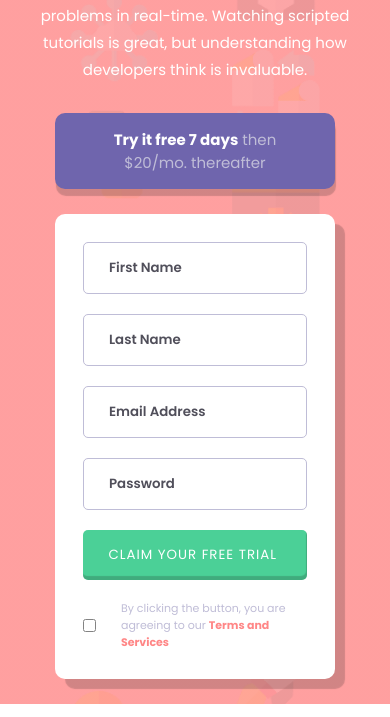
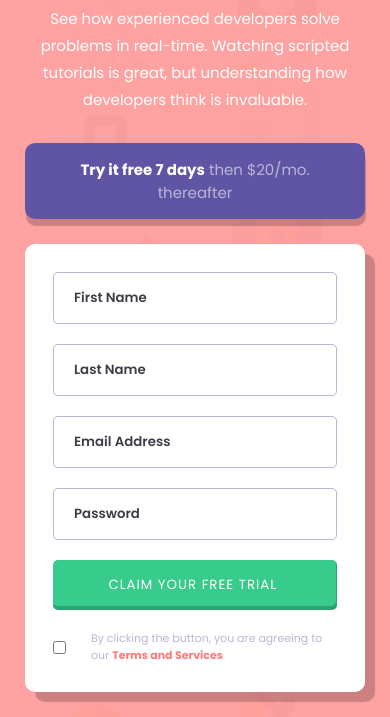
Before and after one commit to Allanlima123/formulario-basico, a plain HTML site: page index.html in a window 390 px wide. Shown: the part 170-887 px from the top of the page. Drawn offline with Linux system fonts and the light colour scheme.

Commit message:
melhorando o desafio

```diff
--- a/index.html
+++ b/index.html
@@ -4,6 +4,7 @@
     <meta charset="UTF-8">
     <meta http-equiv="X-UA-Compatible" content="IE=edge">
     <meta name="viewport" content="width=device-width, initial-scale=1.0">
+    <link rel="shortcut icon" href="src/favicon-32x32.png" type="image/x-icon">
 
     <!-- link css -->
 
@@ -17,15 +18,14 @@
 
     <section class="cadastro">
         <div class="sobre">
-            <h1 class="price">Learn to code by watching others</h1>
-            <p>See how experienced developers solve problems in real-time. Watching scripted tutorials is great,
+            <h1 class="titulo">Learn to code by watching others</h1>
+            <p class="paragrafo">See how experienced developers solve problems in real-time. Watching scripted tutorials is great,
                 but understanding how developers think is invaluable.</p>
         </div>
 
-        <div class="fumulario">
+        <div class="container-box">
             <h3 class="title"><strong>Try it free 7 days</strong> then $20/mo. thereafter</h3>
             <form action="index.html" method="action">
-
                 <div class="inputBox">
                     <input type="text" placeholder="First Name" >
                 </div>
@@ -45,10 +45,9 @@
                 <input type="submit" value="Claim your free trial " class="btn">
 
                 <div class="flex">
-                    <input type="checkbox" name="Termos de serviços" id="marcado">
+                    <input type="checkbox" name="Termos" value="Termos de serviços">
                     <p>By clicking the button, you are agreeing to our <strong>Terms and Services</strong></p>
                 </div>
-
             </form>
         </div>
     </section>
--- a/src/global.css
+++ b/src/global.css
@@ -5,10 +5,8 @@
     --cor-green: #38cc8c;
     --cor-blue:#6055a5;
     --cor-white:#fff;
-
     --cor-Dark-Blue: #3e3c49;
     --cor-Grayish-Blue: #b9b6d3;
-
     --fonte-principal: "Poppins",sans-serif;
 }
 
--- a/src/style.css
+++ b/src/style.css
@@ -1,7 +1,7 @@
 
 .cadastro{
-    background-image: url(../src/bg-intro-desktop.png),
-                    linear-gradient(rgba(255, 122, 122,.8), rgba(255, 122, 122,.8));
+    background-image: linear-gradient(rgba(255, 122, 122,.7), rgba(255, 122, 122,.7)),
+                      url(../src/bg-intro-desktop.png);
     background-position: center;
     background-size: cover;
     background-repeat: no-repeat;
@@ -10,13 +10,12 @@
     justify-content: space-evenly;
     align-items: center;
     flex-wrap: wrap;
-    opacity: .9;
     max-width: 1440px;
     margin: 0 auto;
 }
 
 .cadastro .sobre,
-.cadastro .fumulario{
+.cadastro .container-box{
     flex: 0 1 48rem;
 }
 
@@ -24,11 +23,11 @@
     color: var(--cor-white);
 }
 
-.cadastro .sobre .price{
+.cadastro .sobre .titulo{
     font-size: 4rem;
 }
 
-.cadastro .sobre  p{
+.cadastro .sobre .paragrafo{
     font-size: 1.5rem;
     margin-top: 2.5rem;
     line-height: 1.8;
@@ -36,11 +35,12 @@
 
 /* formulário */
 
-.fumulario{
+.container-box{
     width: 100%;
+    margin: 0 2.5rem;
 }
 
-.fumulario .title{
+.container-box .title{
     background: var(--cor-blue);
     border-radius: 10px;
     padding: 2rem 0;
@@ -51,40 +51,40 @@
     box-shadow: 1px 7px 1px rgba(0,0,0,.2);
 }
 
-.fumulario .title strong{
+.container-box .title strong{
     color: var(--cor-white);
     font-weight: 700;
 }
 
-.fumulario form{
+.container-box form{
     background: var(--cor-white);
     border-radius: 10px;
     margin: 2.5rem 0;
-    padding: 2.8rem;
+    padding: 2rem;
     box-shadow: 10px 10px 1px rgba(0,0,0,.2);
 }
 
-.fumulario form .inputBox{
+.container-box form .inputBox{
     margin-bottom: 2rem;
     cursor: pointer;
 }
 
-.fumulario form .inputBox input{
+.container-box form .inputBox input{
     width: 100%;
-    padding: 1.5rem 2.5rem;
+    padding: 1.5rem 2rem;
     border: 1px solid var(--cor-Grayish-Blue);
     border-radius: 5px;
 }
 
-.fumulario form .inputBox input:active{
+.container-box form .inputBox input:active{
     border: 1px solid var(--cor-Dark-Blue);
+    background: #f0efef;
 }
 
-.fumulario form .inputBox input::placeholder{
+.container-box form .inputBox input::placeholder{
     font-weight: 600;
     color: var(--cor-Dark-Blue);
 }
-
 
 .cadastro form .btn{
     width: 100%;
@@ -105,10 +105,6 @@
     padding-top: 2rem;
 }
 
-.cadastro form .flex #marcado{
-    cursor: pointer;
-}
-
 .cadastro form .flex p{
     color: var(--cor-Grayish-Blue);
     font-size: 11px;
@@ -119,7 +115,6 @@
 }
 
 @media (max-width:970px){
-
     .cadastro .sobre{
         text-align: center;
         margin: 3rem 2rem;
@@ -138,10 +133,9 @@
 
 @media (max-width:425px){
 
-    .fumulario form{
+    .cadastro .container-box form{
         background: var(--cor-white);
         border-radius: 10px;
-        margin: 2.5rem;
         padding: 2.8rem;
     }
 
@@ -149,22 +143,18 @@
         font-size: 3rem;
     }
 
-    .cadastro .fumulario .title{
+    .cadastro .container-box .title{
         padding: 1.5rem 3rem;
-        margin: 0 2.5rem;
     }
 }
 
 @media (max-width:320px){
-
     .cadastro{
-        background-image: url(../src/bg-intro-mobile.png),
-                        linear-gradient(rgba(255, 122, 122,.8), rgba(255, 122, 122,.8));
+        background-image: linear-gradient(rgba(255, 122, 122,.7), rgba(255, 122, 122,.7), url(../src/bg-intro-mobile.png));
     }
 
-    .cadastro .fumulario .title{
+    .cadastro .container-box .title{
         padding: 1.5rem 3rem;
-        margin: 0 2.5rem;
         color: var(--cor-Grayish-Blue);
     }
 }
```
